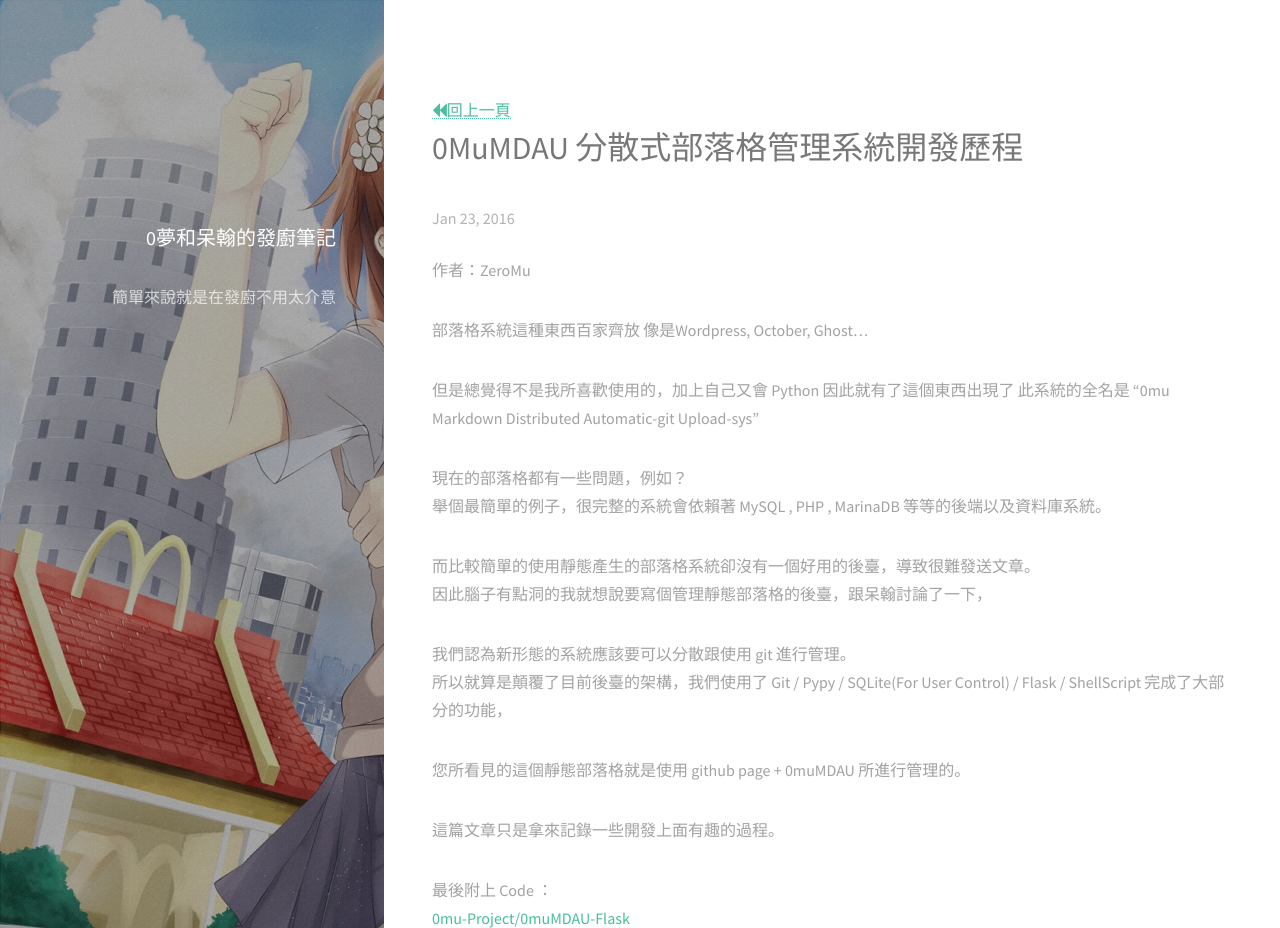
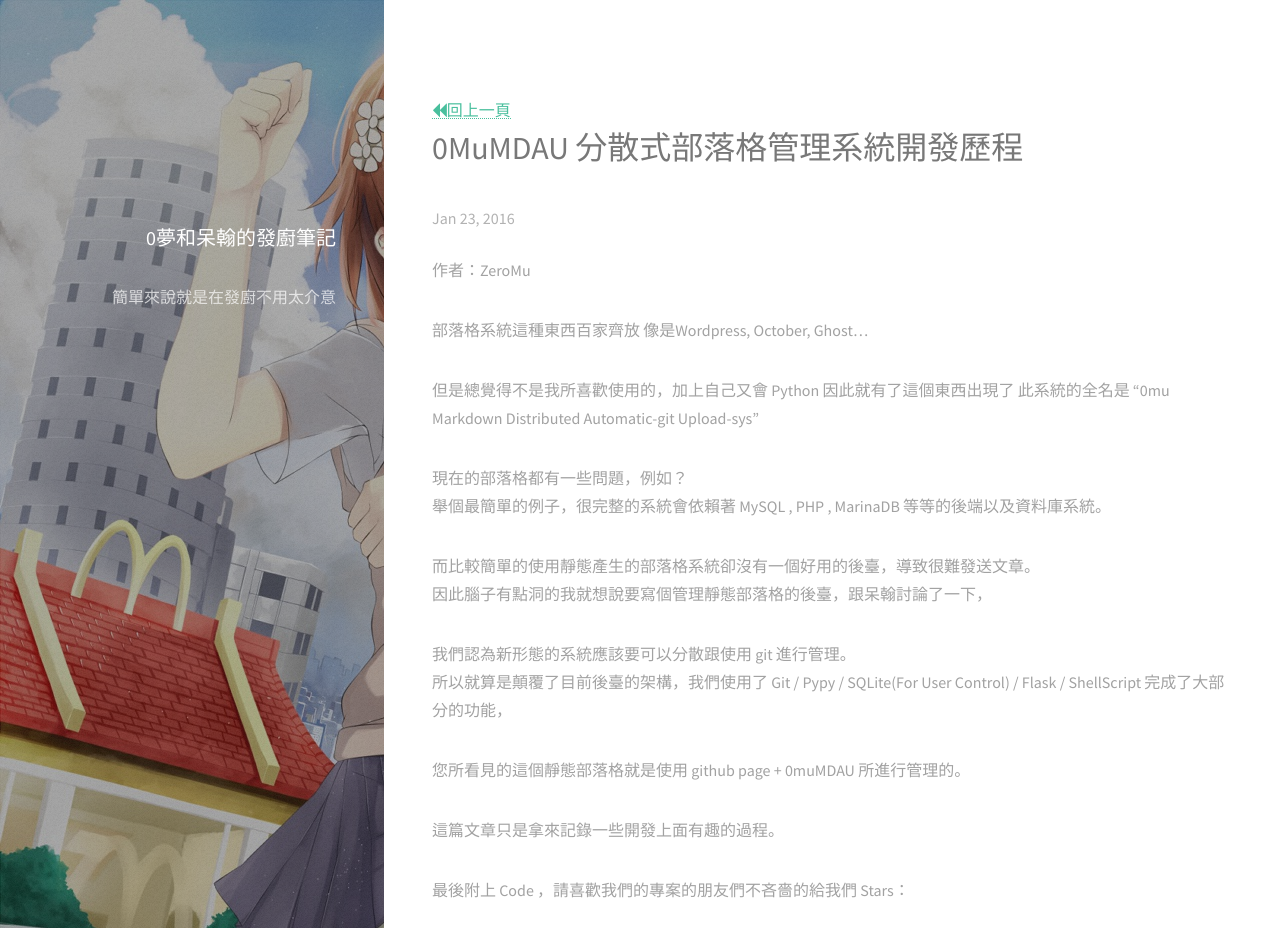
Before and after one commit to 0mu-Project/blog, a Jekyll site: the page built from _posts/2016-01-23-0muMDAU-I-Developer.markdown, in a window 1280 px wide and 1204 px high, cut to the strip 0-928 px from the top of the window. Built offline with Jekyll 4.4.1, drawn with Linux system fonts in a browser that asks for light colours.

Commit message:
add_new_posts_2016-01-23-0muMDAU-I-Developer

```diff
--- a/_posts/2016-01-23-0muMDAU-I-Developer.markdown
+++ b/_posts/2016-01-23-0muMDAU-I-Developer.markdown
@@ -23,7 +23,8 @@ date: 2016-01-23 11:30:00
 
 這篇文章只是拿來記錄一些開發上面有趣的過程。
 
-最後附上 Code ：
-<br />
+最後附上 Code ，請喜歡我們的專案的朋友們不吝嗇的給我們 Stars：
+
+
 <a class="embedly-card" href="https://github.com/0mu-Project/0muMDAU-Flask">0mu-Project/0muMDAU-Flask</a>
 <script async src="//cdn.embedly.com/widgets/platform.js" charset="UTF-8"></script>
```
